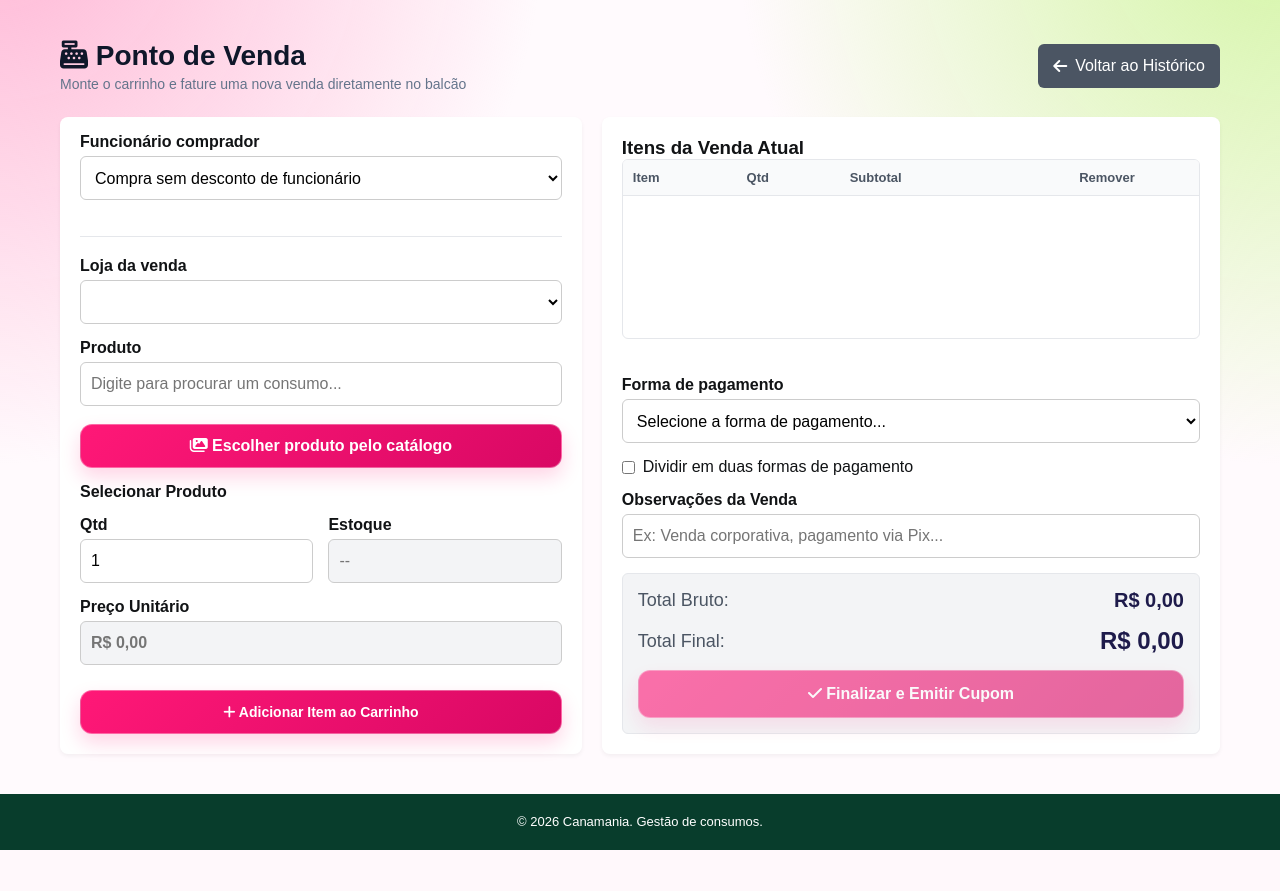
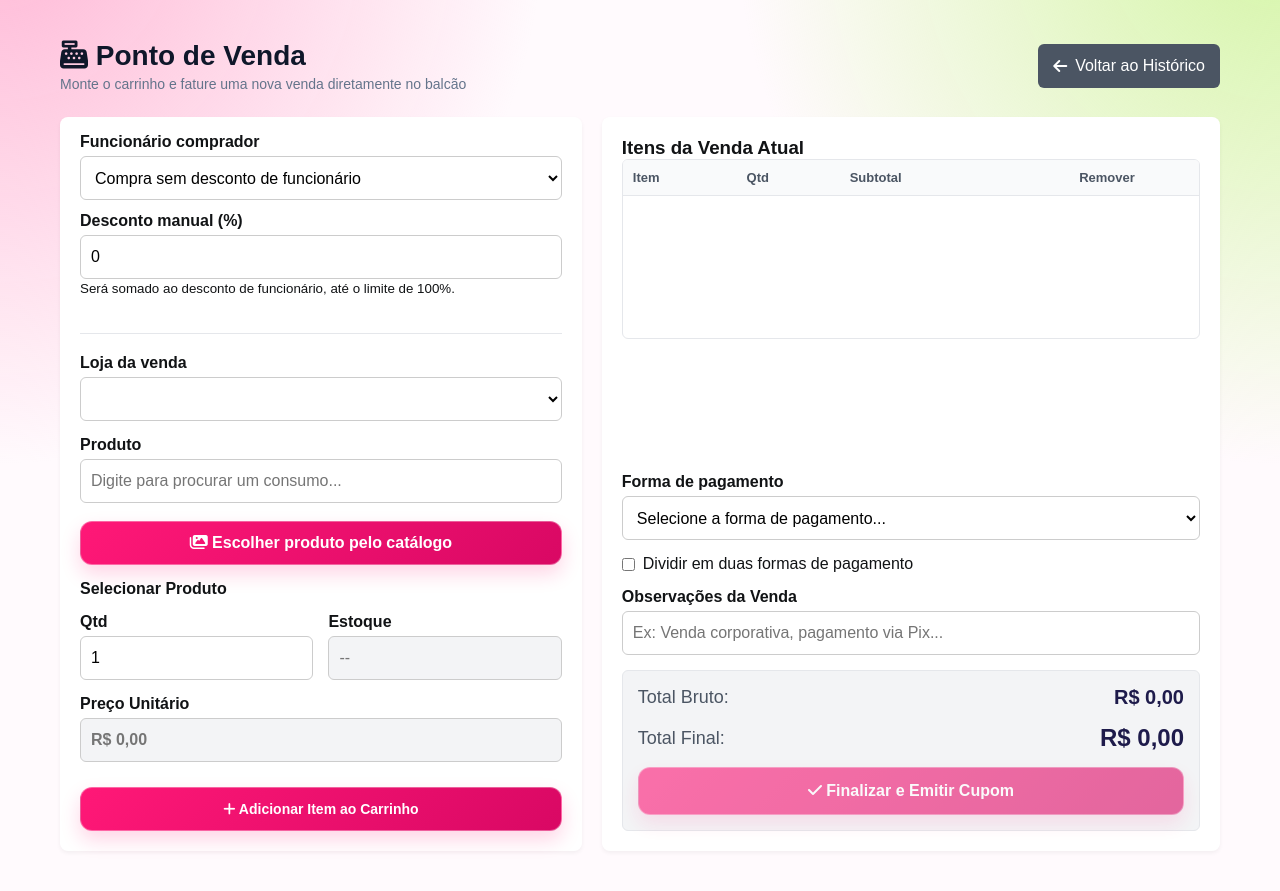
Before and after one commit to kazukiwi/Projeto-Cana-Mania, a FastAPI app: template app/templates/pdv/index.html in a window 1280 px wide. Shown: the part 80-971 px from the top of the page. Before the commit the page ends 930 px from the top, so only its background shows below. Run offline with FastAPI, Linux system fonts and the light colour scheme; the template is opened without the code that fills it, so the values that code supplies are empty.

Commit message:
Adiciona suporte a desconto manual e validação de funcionário no PDV

```diff
--- a/app/static/javascript/pix.js
+++ b/app/static/javascript/pix.js
@@ -32,6 +32,8 @@ document.addEventListener('DOMContentLoaded', () => {
         const dados = new FormData();
         dados.set('carrinho_json', JSON.stringify(carrinho));
         dados.set('filial', campo('filial-pdv').value);
+        dados.set('funcionario_comprador_id', campo('funcionario-comprador').value);
+        dados.set('desconto_manual_percentual', campo('desconto-manual').value || '0');
         if (campo('dividir-pagamento').checked) {
             const valor = campo(campo('forma_pagamento').value === 'pix' ? 'valor_pagamento_1' : 'valor_pagamento_2');
             if (![campo('forma_pagamento'), campo('forma_pagamento_2'), campo('valor_pagamento_1'), campo('valor_pagamento_2')].every(item => item.reportValidity())) return;
--- a/app/static/javascript/vendas.js
+++ b/app/static/javascript/vendas.js
@@ -4,6 +4,7 @@ document.addEventListener('DOMContentLoaded', () => {
     configurarPagamentoDividido();
     const produto = document.getElementById('select-prod');
     const funcionarioComprador = document.getElementById('funcionario-comprador');
+    const descontoManual = document.getElementById('desconto-manual');
     const tamanho = document.getElementById('pdv-tamanho');
     const cor = document.getElementById('pdv-cor');
     const grupoTamanho = document.getElementById('grupo-tamanho');
@@ -172,6 +173,7 @@ document.addEventListener('DOMContentLoaded', () => {
     });
     document.getElementById('select-cliente')?.addEventListener('change', atualizarTabelaCarrinho);
     funcionarioComprador?.addEventListener('change', atualizarTabelaCarrinho);
+    descontoManual?.addEventListener('input', atualizarTabelaCarrinho);
     filial?.addEventListener('change', aplicarFilial);
     buscaFrozen?.addEventListener('input', () => {
         const termo = buscaFrozen.value.trim().toLocaleLowerCase('pt-BR');
@@ -216,11 +218,13 @@ function atualizarTabelaCarrinho() {
         return `<tr><td><strong>${item.nome}${variacao}</strong></td><td>${item.quantidade}x</td><td>R$ ${subtotal.toFixed(2).replace('.', ',')}</td><td><button type="button" onclick="removerDoCarrinho(${indice})">Remover</button></td></tr>`;
     }).join('');
     const compraFuncionario = Boolean(document.getElementById('funcionario-comprador')?.value);
-    const descontoValor = Math.round(total * (compraFuncionario ? 0.15 : 0) * 100) / 100;
+    const descontoManual = Math.min(100, Math.max(0, Number(document.getElementById('desconto-manual')?.value || 0)));
+    const descontoPercentual = Math.min(100, (compraFuncionario ? 15 : 0) + descontoManual);
+    const descontoValor = Math.round(total * descontoPercentual) / 100;
     const totalFinal = Math.round((total - descontoValor) * 100) / 100;
     document.getElementById('pdv-total-bruto').textContent = `R$ ${total.toFixed(2).replace('.', ',')}`;
     document.getElementById('pdv-desconto').textContent = `- R$ ${descontoValor.toFixed(2).replace('.', ',')}`;
-    document.getElementById('pdv-linha-desconto').style.display = compraFuncionario && total > 0 ? 'flex' : 'none';
+    document.getElementById('pdv-linha-desconto').style.display = descontoPercentual > 0 && total > 0 ? 'flex' : 'none';
     document.getElementById('pdv-total-geral').textContent = `R$ ${totalFinal.toFixed(2).replace('.', ',')}`;
     document.getElementById('carrinho_json_input').value = JSON.stringify(carrinho);
     atualizarPagamentoDividido('valor_pagamento_1');
@@ -270,7 +274,9 @@ function atualizarPagamentoDividido(editado) {
     if (segunda.value && segunda.value === primeira.value) segunda.value = '';
     const bruto = carrinho.reduce((soma, item) => soma + item.preco * item.quantidade, 0);
     const descontoAtivo = Boolean(document.getElementById('funcionario-comprador')?.value);
-    const total = Math.round((bruto - Math.round(bruto * (descontoAtivo ? 0.15 : 0) * 100) / 100) * 100);
+    const descontoManual = Math.min(100, Math.max(0, Number(document.getElementById('desconto-manual')?.value || 0)));
+    const descontoPercentual = Math.min(100, (descontoAtivo ? 15 : 0) + descontoManual);
+    const total = Math.round((bruto - Math.round(bruto * descontoPercentual) / 100) * 100);
     const emCentavos = campo => Math.round(Number(campo.value) * 100);
     if (editado) {
         const origem = editado === 'valor_pagamento_2' ? valor2 : valor1;
--- a/app/templates/pdv/comprovante.html
+++ b/app/templates/pdv/comprovante.html
@@ -76,7 +76,7 @@
 
         <div class="cupom-container" style="background:white; border:1px solid #e5e7eb; border-radius:12px; padding:30px; box-shadow: 0 4px 6px rgba(0,0,0,0.05); font-family: monospace;">
             <div style="text-align:center; margin-bottom:20px;">
-                <h2 style="margin:0 0 5px 0; color:#1e1b4b;">AAPM - SISTEMA DE ESTOQUE</h2>
+                <h2 style="margin:0 0 5px 0; color:#1e1b4b;">CANAMANIA</h2>
                 <p style="margin:0; color:#666;">Recibo de Venda Balcão</p>
                 <div style="border-bottom: 2px dashed #ccc; margin: 15px 0;"></div>
             </div>
--- a/app/templates/pdv/index.html
+++ b/app/templates/pdv/index.html
@@ -73,6 +73,11 @@
                         <option value="">Compra sem desconto de funcion&#225;rio</option>
                         {% for funcionario in funcionarios %}<option value="{{ funcionario.id }}">{{ funcionario.nome }}</option>{% endfor %}
                     </select>
+                </div>
+                <div class="form-group" style="margin:-4px 0 16px;">
+                    <label for="desconto-manual" style="display:block; font-weight:bold; margin-bottom:5px;">Desconto manual (%)</label>
+                    <input id="desconto-manual" name="desconto_manual_percentual" type="number" min="0" max="100" step="0.01" value="0" form="form-finalizar-real" inputmode="decimal" style="width:100%; padding:10px; border:1px solid #ccc; border-radius:6px;">
+                    <small>Será somado ao desconto de funcionário, até o limite de 100%.</small>
                 </div>
 
                 <hr style="border: 0; border-top: 1px solid #e5e7eb; margin: 20px 0;">
@@ -228,7 +233,7 @@
                             <strong id="pdv-total-bruto" style="font-size:20px; color:#1e1b4b;">R$ 0,00</strong>
                         </div>
                         <div class="linha-total" id="pdv-linha-desconto" style="display:none; justify-content:space-between; align-items:center; margin-bottom:15px; font-size:16px; color:#16a34a;">
-                            <span>Desconto funcionário (15%):</span>
+                            <span>Desconto aplicado:</span>
                             <strong id="pdv-desconto">- R$ 0,00</strong>
                         </div>
                         <div class="linha-total" style="display:flex; justify-content:space-between; align-items:center; margin-bottom:15px; font-size:18px;">
@@ -256,8 +261,8 @@
 
     <script id="variacoes-produtos" type="application/json">{ {% for produto in produtos %}"{{ produto.id }}":[{% for variacao in produto.estoques_variacoes %}{"tamanho_id":{{ variacao.tamanho_id }},"cor":{{ variacao.cor|tojson }},"estoque_atual":{{ variacao.estoque_atual }},"preco":{{ variacao.preco }}}{% if not loop.last %},{% endif %}{% endfor %}]{% if not loop.last %},{% endif %}{% endfor %} }</script>
     <script id="estoque-filiais" type="application/json">{ {% for produto in produtos %}"{{ produto.id }}":{ {% for filial in filiais %}{{ filial|tojson }}:{{ estoque_filiais.get((produto.id, filial), 0) }}{% if not loop.last %},{% endif %}{% endfor %} }{% if not loop.last %},{% endif %}{% endfor %} }</script>
-    <script src="/static/javascript/vendas.js?v=employee-buyer-2"></script>
-    <script src="/static/javascript/pix.js?v=qr-code-3"></script>
+    <script src="/static/javascript/vendas.js?v=manual-discount-1"></script>
+    <script src="/static/javascript/pix.js?v=discount-aware-1"></script>
     <script type="application/x-disabled">
         let carrinho = [];
 
```
Also changed, not shown: app/controllers/pdv_controller.py (+32 -2 lines), estoque.db.
